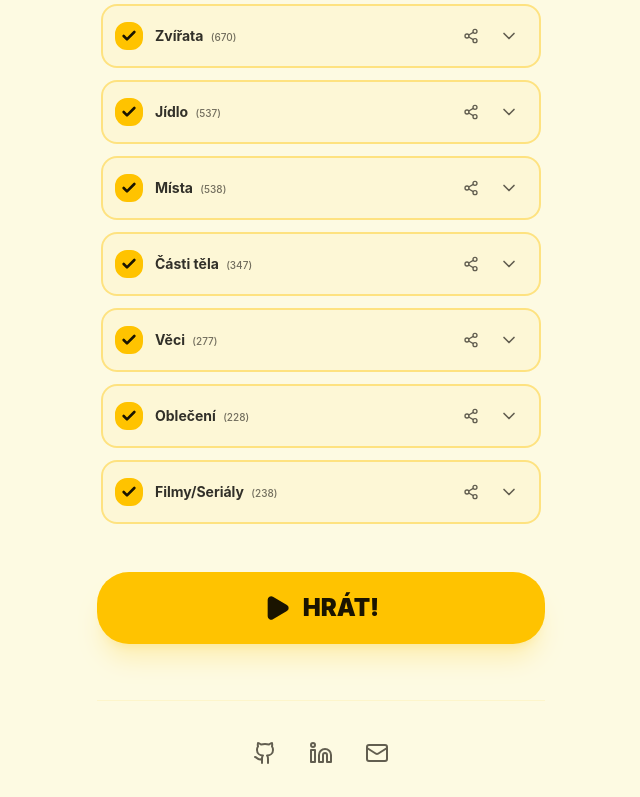
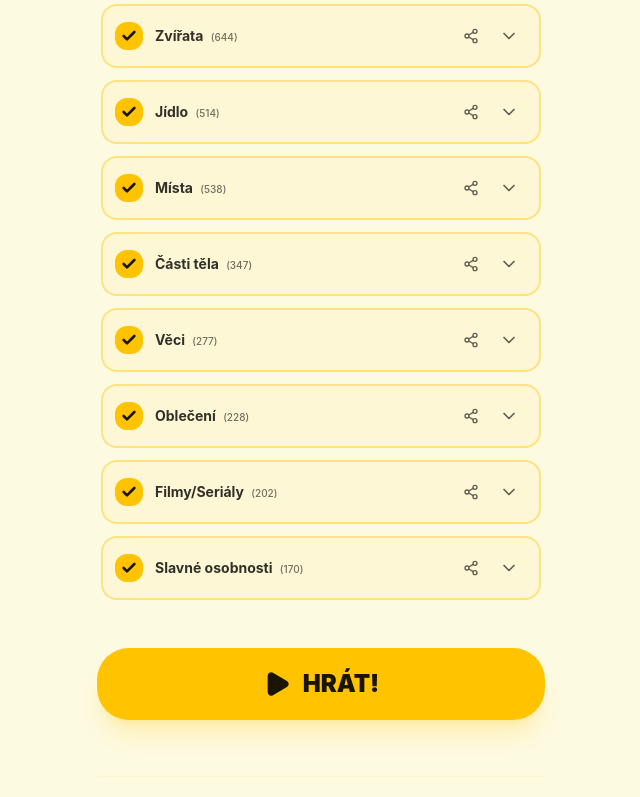
Before and after one commit to Miroslav-Novotny64/simple-impostor-game, a React (Vite) app: page / in a window 1280 px wide. Shown: the part 646-1443 px from the top of the page, without its empty margins (319-959 px from the left). Built offline with nearby package versions, Linux system fonts and the light colour scheme.

Commit message:
Prošel jsem slova a odstranil jsem, co neznám. Přidal jsem slavné osobnosti.

```diff
--- a/src/data/categories/index.js
+++ b/src/data/categories/index.js
@@ -5,6 +5,7 @@ import castiTelaRaw from './casti_tela.csv?raw';
 import veciRaw from './veci.csv?raw';
 import obleceniRaw from './obleceni.csv?raw';
 import filmyRaw from './filmy.csv?raw';
+import osobnostiRaw from './slavne_osobnosti.csv?raw';
 
 const parseCSV = (csv) => {
   if (!csv) return [];
@@ -29,4 +30,5 @@ export const CATEGORIES = {
   'Věci': parseCSV(veciRaw),
   'Oblečení': parseCSV(obleceniRaw),
   'Filmy/Seriály': parseCSV(filmyRaw),
+  'Slavné osobnosti': parseCSV(osobnostiRaw),
 };
```
Also changed, not shown: src/data/categories/filmy.csv, src/data/categories/jidlo.csv, src/data/categories/obleceni.csv, src/data/categories/slavne_osobnosti.csv (added), src/data/categories/zvirata.csv.
